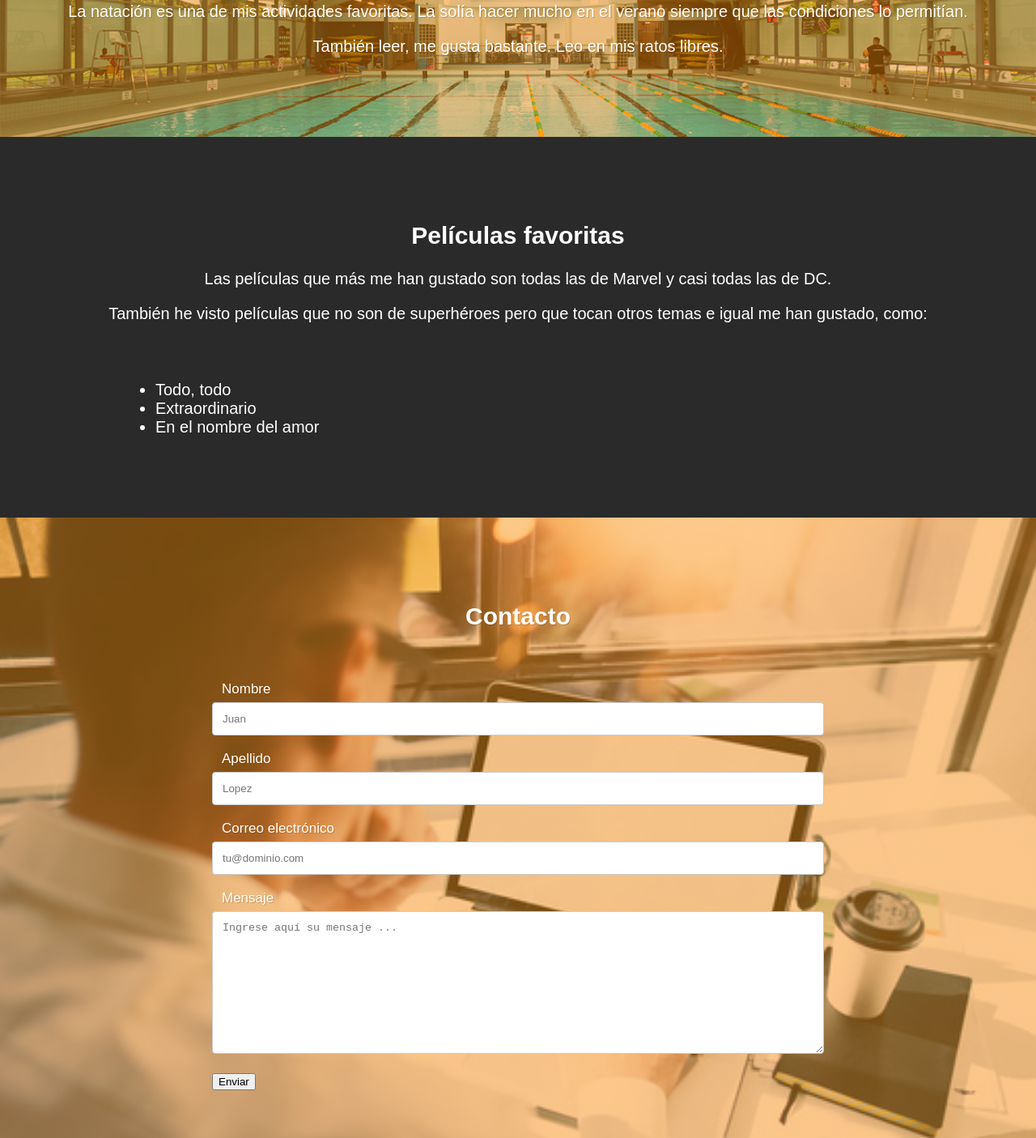
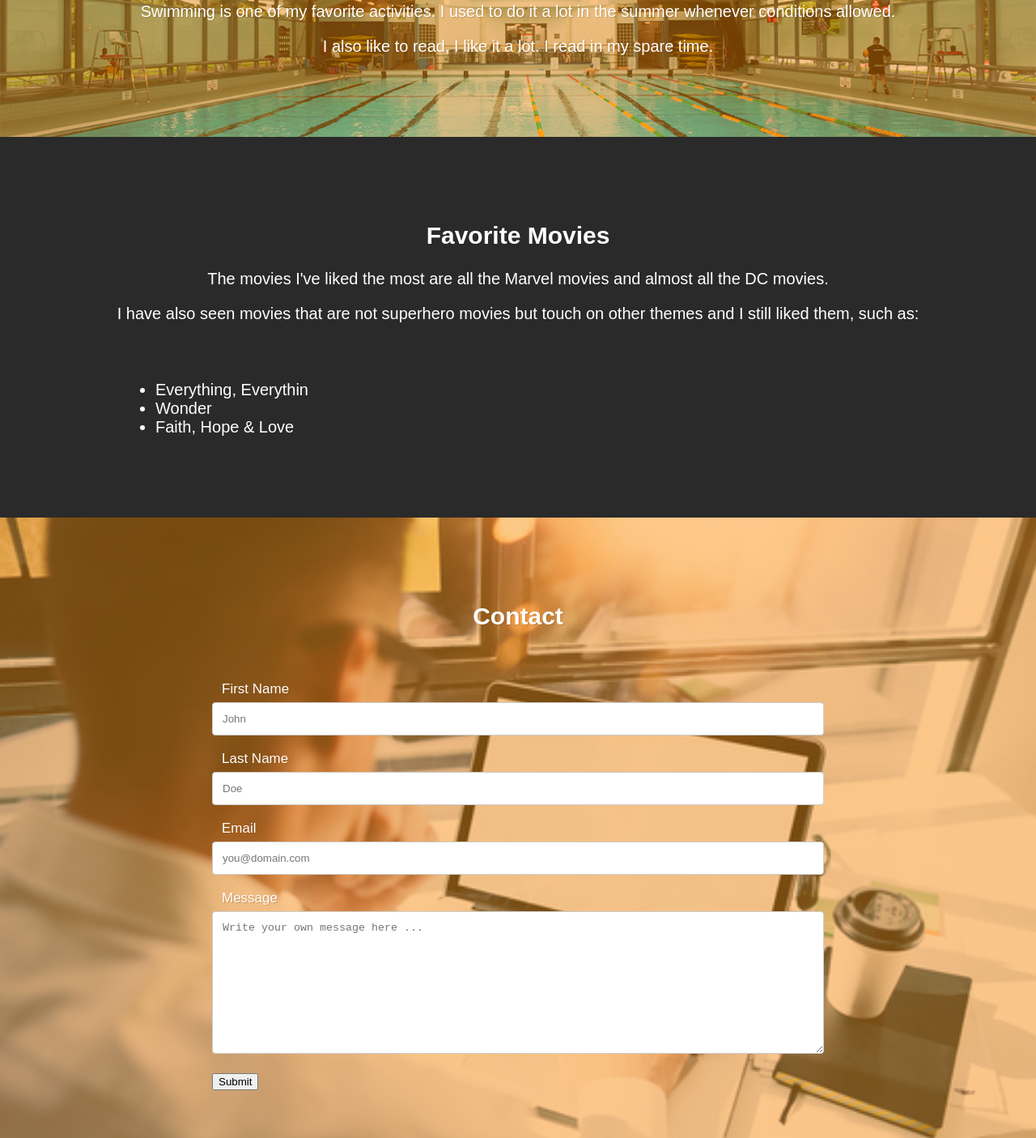
Before and after one commit to lgarcia99/LandingGarciaLuis, a plain HTML site: page index.html in a window 1280 px wide. Shown: the part 555-1960 px from the top of the page at 81% size. Drawn offline with Linux system fonts and the light colour scheme.

Commit message:
Added translations for landing page

```diff
--- a/index.html
+++ b/index.html
@@ -9,54 +9,54 @@
 <body>
     <!-- HEADER -->
     <header class="header" id="head">
-        <h1>Mi Landing Page</h1>
+        <h1>My Landing Page</h1>
     </header>
 
     <!-- NAVIGATION -->
     <nav class="navbar">
-        <a href="#head">Portada</a>
+        <a href="#head">Cover</a>
         <a href="#hobbies">Hobbies</a>
-        <a href="#pelis">Películas favoritas</a>
-        <a href="#contact">Contacto</a>
+        <a href="#pelis">Favorite movies</a>
+        <a href="#contact">Contact</a>
     </nav>
 
     <!-- HOBBIES -->
     <section class="content hobbies" id="hobbies">
         <h2 class="title">Hobbies</h2>
-        <p>La natación es una de mis actividades favoritas. La solía hacer mucho en el verano siempre que las condiciones lo permitían.</p>
-        <p>También leer, me gusta bastante. Leo en mis ratos libres.</p>
+        <p>Swimming is one of my favorite activities. I used to do it a lot in the summer whenever conditions allowed.</p>
+        <p>I also like to read, I like it a lot. I read in my spare time.</p>
     </section>
 
     <!-- PELICULAS -->
     <section class="content pelis" id="pelis">
-        <h2 class="title">Películas favoritas</h2>
-        <p>Las películas que más me han gustado son todas las de Marvel y casi todas las de DC.</p>
-        <p>También he visto películas que no son de superhéroes pero que tocan otros temas e igual me han gustado, como:</p>
+        <h2 class="title">Favorite Movies</h2>
+        <p>The movies I've liked the most are all the Marvel movies and almost all the DC movies.</p>
+        <p>I have also seen movies that are not superhero movies but touch on other themes and I still liked them, such as:</p>
         <ul class="lista">
-            <li>Todo, todo</li>
-            <li>Extraordinario</li>
-            <li>En el nombre del amor</li>
+            <li>Everything, Everythin</li>
+            <li>Wonder</li>
+            <li>Faith, Hope & Love</li>
         </ul>
     </section>
 
     <!-- CONTACTO -->
     <section class="content contact" id="contact">
-        <h2 class="title">Contacto</h2>
+        <h2 class="title">Contact</h2>
         <div class="container">
             <form action="#" name="contact_form">
-                <label for="first_name">Nombre</label>
-                <input name="first_name" type="text" required placeholder="Juan"/>
+                <label for="first_name">First Name</label>
+                <input name="first_name" type="text" required placeholder="John"/>
                 <br>
-                <label for="last_name">Apellido</label>
-                <input name="last_name" type="text" required placeholder="Lopez"/>
+                <label for="last_name">Last Name</label>
+                <input name="last_name" type="text" required placeholder="Doe"/>
                 <br>
-                <label for="email">Correo electrónico</label>
-                <input name="email" type="email" required placeholder="tu@dominio.com"/>
+                <label for="email">Email</label>
+                <input name="email" type="email" required placeholder="you@domain.com"/>
                 <br>
-                <label for="message">Mensaje</label><br>
-                <textarea name="message" cols="30" rows="10" placeholder="Ingrese aquí su mensaje ..." required></textarea>
+                <label for="message">Message</label><br>
+                <textarea name="message" cols="30" rows="10" placeholder="Write your own message here ..." required></textarea>
                 <div class="center">
-                    <input type="submit" value="Enviar">
+                    <input type="submit" value="Submit">
                 </div>
             </form>
         </div>
```
